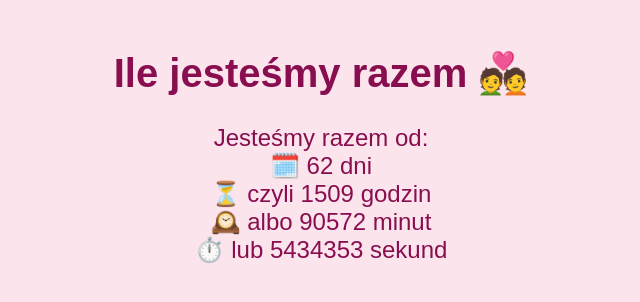
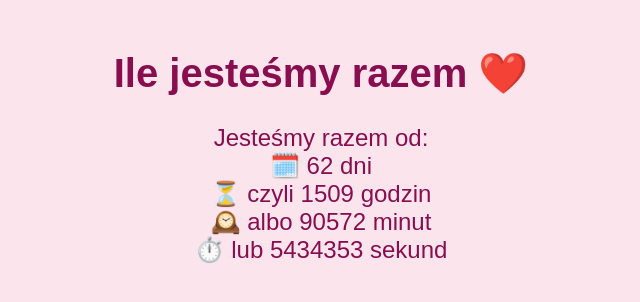
Before and after one commit to mareczeqqq/05052025, a plain HTML site: page index.html in a window 1280 px wide. Shown: the whole page, without its empty margins (319-959 px from the left). Drawn offline with Linux system fonts and the light colour scheme.

Commit message:
Update index.html

```diff
--- a/index.html
+++ b/index.html
@@ -21,7 +21,7 @@
   </style>
 </head>
 <body>
-  <h1>Ile jesteśmy razem 💑</h1>
+  <h1>Ile jesteśmy razem ❤️</h1>
   <div id="timer"></div>
 
   <script>
```
